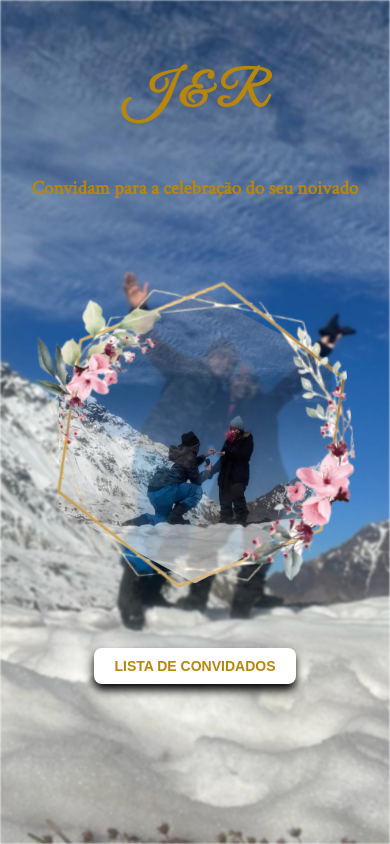
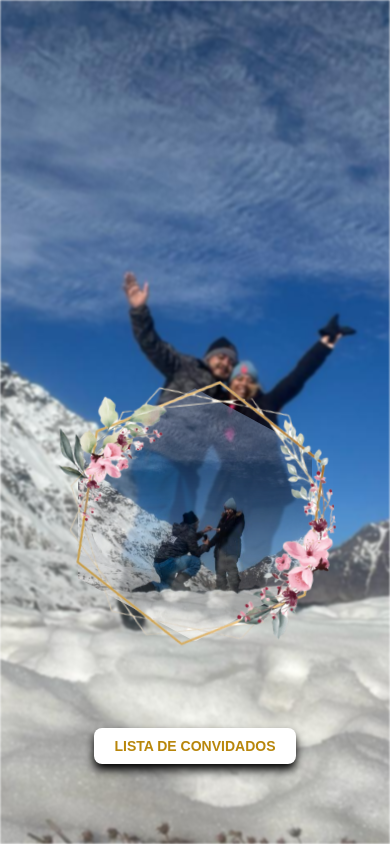
Before and after one commit to Rkadinho/noivado-front, a React (Create React App) app: page / in a window 390 px wide. Built offline with nearby package versions, Linux system fonts and the light colour scheme.

Commit message:
ajuste na responsividade para mobile

```diff
--- a/src/css/global.css
+++ b/src/css/global.css
@@ -8,15 +8,6 @@
 @import url('https://fonts.googleapis.com/css2?family=Great+Vibes&display=swap');
 @import url('https://fonts.googleapis.com/css2?family=Crimson+Text&family=Great+Vibes&display=swap');
 
-body {
-  margin: 0;
-  padding: 0;
-}
-
-* {
-  box-sizing: border-box;
-}
-
 p, span {
   font-family: 'Great Vibes', cursive;
 }
--- a/src/css/pages/home.css
+++ b/src/css/pages/home.css
@@ -65,16 +65,6 @@
 }
 
 @media (max-width: 768px) {
-  body {
-    margin: 0;
-    padding: 0;
-    overflow: hidden;
-  }
-
-  * {
-    box-sizing: border-box;
-  }
-
   .textSubtitle {
     font-size: 1.2rem;
   }
@@ -102,3 +92,92 @@
     bottom: 10rem;
   }
 }
+
+@media (max-width: 414px) {
+  .textSubtitle {
+    font-size: 1.2rem;
+  }
+
+  .containerHome{
+    width: 100%;
+    padding: 0;
+  }
+
+  .photo {
+    height: 30%;
+    width: 60%;
+    position: absolute;
+    top: 46%
+  }
+
+  .border {
+    width: 73%;
+    height: 63%;
+    transform: rotate(-6deg);
+    top: 34%
+  }
+
+  .button{
+    position: absolute;
+    bottom: 5rem;
+  }
+}
+
+@media (max-width: 375px) {
+  .textSubtitle {
+    font-size: 1.2rem;
+  }
+
+  .containerHome{
+    width: 100%;
+    padding: 0;
+  }
+
+  .photo {
+    height: 35%;
+    width: 55%;
+    position: absolute;
+    top: 34%
+  }
+
+  .border {
+    width: 83%;
+    height: 73%;
+    transform: rotate(-6deg);
+    top: 20%
+  }
+
+  .button{
+    position: absolute;
+    bottom: 5rem;
+  }
+}
+
+@media (max-width: 360px) {
+  .textSubtitle {
+    font-size: 1.2rem;
+  }
+
+  .containerHome{
+    width: 100%;
+    padding: 0;
+  }
+
+  .photo {
+    height: 30%;
+    width: 60%;
+    position: absolute;
+  }
+
+  .border {
+    width: 73%;
+    height: 63%;
+    transform: rotate(-6deg);
+    top: 22%
+  }
+
+  .button{
+    position: absolute;
+    bottom: 5rem;
+  }
+}
--- a/src/pages/home.tsx
+++ b/src/pages/home.tsx
@@ -19,10 +19,6 @@ export default function Home() {
         <div className="text-center font-secondary photo">
         </div>
         <div className="border"></div>
-        <div className="textHome grid text-gold-40 mt-8">
-          <h1 className="textTitle flex-center">J & R</h1>
-          <p className="textSubtitle flex-center font-secondary font-bold">Convidam para a celebração do seu noivado</p>
-        </div>
         <div className="button">
           <GenericButton text="LISTA DE CONVIDADOS" click={() =>  navigateRoute()}/>
         </div>
--- a/src/pages/listGuests.tsx
+++ b/src/pages/listGuests.tsx
@@ -174,7 +174,7 @@ export default function ListGuests() {
       <div className='flex-center modal'>
         <Modal isOpen={modalOpen} onClose={closeModal}>
           <div className='mb-2'>
-            <GenericInput text="Codigo" value={enteredCode} onChange={(e: any) => setEnteredCode(e.target.value)} />
+            <GenericInput text="Codigo" value={enteredCode} onChange={(e: any) => setEnteredCode(e.target.value)} type='password'/>
           </div>
           <GenericButton text="OK" click={() => handleCodeVerifi()} />
         </Modal>
```
